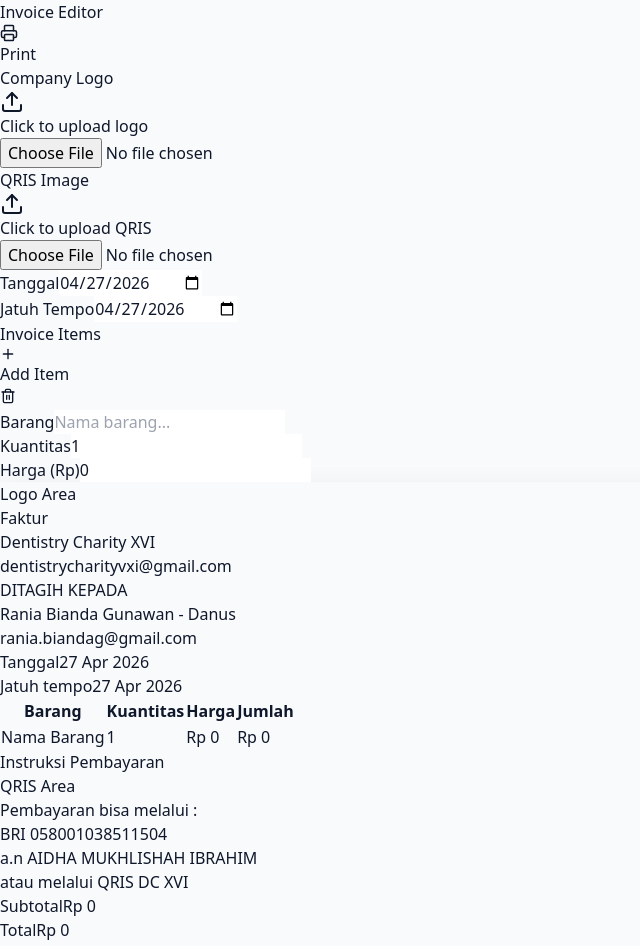
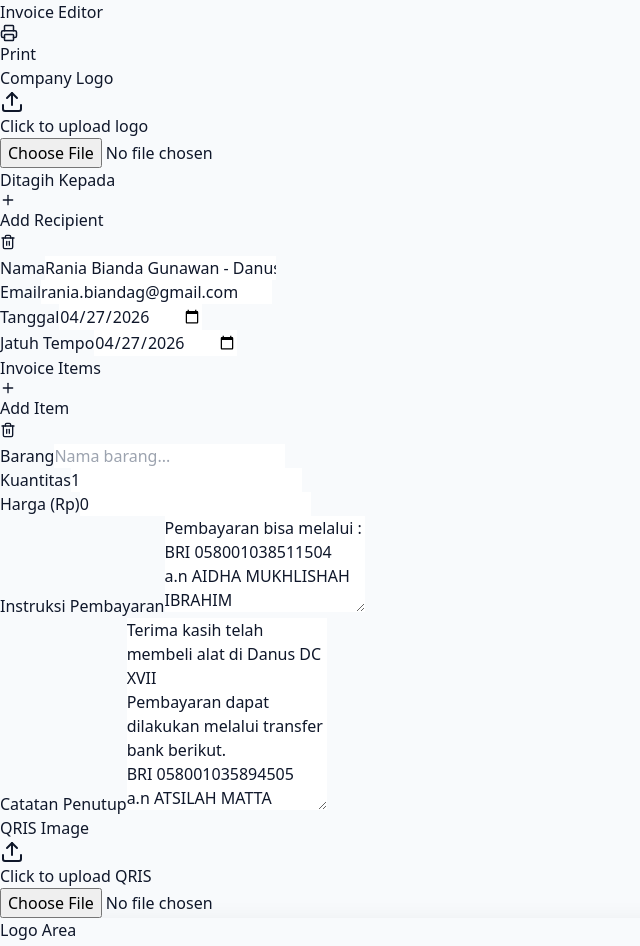
Before and after one commit to skyaerostudio/invoice-generator, a React (Vite) app: page / in a window 1280 px wide. Shown: the top 946 px of the page, without its empty margins (0-640 px from the left). Built offline with nearby package versions, Linux system fonts and the light colour scheme.

Commit message:
Update: editable notes, multiple recipients, and updated org name to XVII

```diff
--- a/src/App.jsx
+++ b/src/App.jsx
@@ -8,9 +8,23 @@ const App = () => {
   const [qris, setQris] = useState(null);
   const [tanggal, setTanggal] = useState(format(new Date(), 'yyyy-MM-dd'));
   const [jatuhTempo, setJatuhTempo] = useState(format(new Date(), 'yyyy-MM-dd'));
+  const [recipients, setRecipients] = useState([
+    { id: 1, name: 'Rania Bianda Gunawan - Danus', email: 'rania.biandag@gmail.com' }
+  ]);
   const [items, setItems] = useState([
     { id: 1, name: '', quantity: 1, cost: 0 }
   ]);
+  const [paymentInstructions, setPaymentInstructions] = useState(`Pembayaran bisa melalui :
+BRI 058001038511504
+a.n AIDHA MUKHLISHAH IBRAHIM
+atau melalui QRIS DC XVII`);
+  const [closingNotes, setClosingNotes] = useState(`Terima kasih telah membeli alat di Danus DC XVII
+Pembayaran dapat dilakukan melalui transfer bank berikut.
+BRI 058001035894505
+a.n ATSILAH MATTA IBRAHIM
+atau melalui WRIS DC XVII.
+Apabila sudah membayar, harap untuk konfirmasi ke
+Zahra Salsabila (2022)`);
 
   const subtotal = items.reduce((acc, item) => acc + (item.quantity * item.cost), 0);
 
@@ -48,6 +62,25 @@ const App = () => {
         return { ...item, [field]: value };
       }
       return item;
+    }));
+  };
+
+  const addRecipient = () => {
+    setRecipients([...recipients, { id: Date.now(), name: '', email: '' }]);
+  };
+
+  const removeRecipient = (id) => {
+    if (recipients.length > 1) {
+      setRecipients(recipients.filter(r => r.id !== id));
+    }
+  };
+
+  const updateRecipient = (id, field, value) => {
+    setRecipients(recipients.map(r => {
+      if (r.id === id) {
+        return { ...r, [field]: value };
+      }
+      return r;
     }));
   };
 
@@ -96,27 +129,51 @@ const App = () => {
           </div>
         </section>
 
-        {/* QRIS Upload */}
+        {/* Recipients Section */}
         <section className="mb-8">
-          <label className="block text-sm font-medium text-slate-700 mb-2">QRIS Image</label>
-          <div className="relative border-2 border-dashed border-slate-200 rounded-xl p-4 hover:border-blue-400 transition-colors">
-            {qris ? (
-              <div className="relative w-full h-32 flex items-center justify-center">
-                <img src={qris} alt="QRIS Preview" className="max-h-full max-w-full object-contain" />
+          <div className="flex items-center justify-between mb-4">
+            <h2 className="text-lg font-semibold text-slate-800">Ditagih Kepada</h2>
+            <button
+              onClick={addRecipient}
+              className="text-blue-600 hover:text-blue-700 flex items-center gap-1 text-sm font-medium"
+            >
+              <Plus size={16} />
+              Add Recipient
+            </button>
+          </div>
+          <div className="space-y-4">
+            {recipients.map((recipient) => (
+              <div key={recipient.id} className="p-4 border border-slate-100 rounded-xl bg-slate-50 relative group">
                 <button
-                  onClick={() => setQris(null)}
-                  className="absolute -top-2 -right-2 p-1 bg-red-100 text-red-600 rounded-full hover:bg-red-200"
+                  onClick={() => removeRecipient(recipient.id)}
+                  className="absolute top-2 right-2 text-slate-400 hover:text-red-500 opacity-0 group-hover:opacity-100 transition-opacity"
                 >
-                  <X size={16} />
+                  <Trash2 size={16} />
                 </button>
+                <div className="space-y-3">
+                  <div>
+                    <label className="block text-xs font-medium text-slate-500 mb-1">Nama</label>
+                    <input
+                      type="text"
+                      placeholder="Nama penerima..."
+                      value={recipient.name}
+                      onChange={(e) => updateRecipient(recipient.id, 'name', e.target.value)}
+                      className="w-full bg-transparent border-b border-slate-200 focus:border-blue-500 outline-none py-1 text-sm transition-colors"
+                    />
+                  </div>
+                  <div>
+                    <label className="block text-xs font-medium text-slate-500 mb-1">Email</label>
+                    <input
+                      type="email"
+                      placeholder="Email penerima..."
+                      value={recipient.email}
+                      onChange={(e) => updateRecipient(recipient.id, 'email', e.target.value)}
+                      className="w-full bg-transparent border-b border-slate-200 focus:border-blue-500 outline-none py-1 text-sm transition-colors"
+                    />
+                  </div>
+                </div>
               </div>
-            ) : (
-              <div className="flex flex-col items-center py-4">
-                <Upload className="text-slate-400 mb-2" size={24} />
-                <p className="text-xs text-slate-500">Click to upload QRIS</p>
-                <input type="file" className="absolute inset-0 opacity-0 cursor-pointer" onChange={handleQrisUpload} accept="image/*" />
-              </div>
-            )}
+            ))}
           </div>
         </section>
 
@@ -198,6 +255,54 @@ const App = () => {
             ))}
           </div>
         </section>
+
+        {/* Notes Sections */}
+        <section className="mb-8 space-y-6">
+          <div>
+            <label className="block text-sm font-medium text-slate-700 mb-2">Instruksi Pembayaran</label>
+            <textarea
+              rows={4}
+              value={paymentInstructions}
+              onChange={(e) => setPaymentInstructions(e.target.value)}
+              className="w-full p-3 border border-slate-200 rounded-xl focus:ring-2 focus:ring-blue-500 focus:border-blue-500 outline-none transition-all text-sm"
+              placeholder="Masukkan instruksi pembayaran..."
+            />
+          </div>
+          <div>
+            <label className="block text-sm font-medium text-slate-700 mb-2">Catatan Penutup</label>
+            <textarea
+              rows={8}
+              value={closingNotes}
+              onChange={(e) => setClosingNotes(e.target.value)}
+              className="w-full p-3 border border-slate-200 rounded-xl focus:ring-2 focus:ring-blue-500 focus:border-blue-500 outline-none transition-all text-sm"
+              placeholder="Masukkan catatan penutup..."
+            />
+          </div>
+        </section>
+
+        {/* QRIS Upload */}
+        <section className="mb-8">
+          <label className="block text-sm font-medium text-slate-700 mb-2">QRIS Image</label>
+          <div className="relative border-2 border-dashed border-slate-200 rounded-xl p-4 hover:border-blue-400 transition-colors">
+            {qris ? (
+              <div className="relative w-full h-32 flex items-center justify-center">
+                <img src={qris} alt="QRIS Preview" className="max-h-full max-w-full object-contain" />
+                <button
+                  onClick={() => setQris(null)}
+                  className="absolute -top-2 -right-2 p-1 bg-red-100 text-red-600 rounded-full hover:bg-red-200"
+                >
+                  <X size={16} />
+                </button>
+              </div>
+            ) : (
+              <div className="flex flex-col items-center py-4">
+                <Upload className="text-slate-400 mb-2" size={24} />
+                <p className="text-xs text-slate-500">Click to upload QRIS</p>
+                <input type="file" className="absolute inset-0 opacity-0 cursor-pointer" onChange={handleQrisUpload} accept="image/*" />
+              </div>
+            )}
+          </div>
+        </section>
       </div>
 
       {/* Preview Panel */}
@@ -207,8 +312,11 @@ const App = () => {
           qris={qris}
           tanggal={tanggal}
           jatuhTempo={jatuhTempo}
+          recipients={recipients}
           items={items}
           subtotal={subtotal}
+          paymentInstructions={paymentInstructions}
+          closingNotes={closingNotes}
         />
       </div>
     </div>
--- a/src/components/InvoicePreview.jsx
+++ b/src/components/InvoicePreview.jsx
@@ -1,7 +1,17 @@
 import { format, parseISO } from 'date-fns';
 import { id } from 'date-fns/locale';
 
-const InvoicePreview = ({ logo, qris, tanggal, jatuhTempo, items, subtotal }) => {
+const InvoicePreview = ({
+  logo,
+  qris,
+  tanggal,
+  jatuhTempo,
+  recipients,
+  items,
+  subtotal,
+  paymentInstructions,
+  closingNotes
+}) => {
   const formatCurrency = (amount) => {
     return new Intl.NumberFormat('id-ID', {
       style: 'currency',
@@ -33,17 +43,21 @@ const InvoicePreview = ({ logo, qris, tanggal, jatuhTempo, items, subtotal }) =>
         </div>
         <div className="text-right">
           <h1 className="text-3xl font-normal text-slate-800 mb-2">Faktur</h1>
-          <p className="font-bold text-slate-800">Dentistry Charity XVI</p>
+          <p className="font-bold text-slate-800">Dentistry Charity XVII</p>
           <p className="text-slate-600">dentistrycharityvxi@gmail.com</p>
         </div>
       </div>
 
       {/* Info Section */}
       <div className="grid grid-cols-2 gap-8 mb-12 bg-slate-50 p-8 rounded-lg">
-        <div>
+        <div className="space-y-4">
           <h2 className="text-sm font-bold text-slate-500 uppercase tracking-wider mb-2">DITAGIH KEPADA</h2>
-          <p className="font-bold text-slate-800">Rania Bianda Gunawan - Danus</p>
-          <p className="text-slate-600">rania.biandag@gmail.com</p>
+          {recipients.map((recipient) => (
+            <div key={recipient.id} className="mb-2 last:mb-0">
+              <p className="font-bold text-slate-800">{recipient.name || 'Nama Penerima'}</p>
+              {recipient.email && <p className="text-slate-600">{recipient.email}</p>}
+            </div>
+          ))}
         </div>
         <div className="text-right space-y-1">
           <div className="grid grid-cols-2 gap-2">
@@ -92,11 +106,8 @@ const InvoicePreview = ({ logo, qris, tanggal, jatuhTempo, items, subtotal }) =>
               </div>
             )}
           </div>
-          <div className="text-xs text-slate-600 space-y-1">
-            <p>Pembayaran bisa melalui :</p>
-            <p>BRI 058001038511504</p>
-            <p>a.n AIDHA MUKHLISHAH IBRAHIM</p>
-            <p>atau melalui QRIS DC XVI</p>
+          <div className="text-xs text-slate-600 whitespace-pre-line leading-relaxed">
+            {paymentInstructions}
           </div>
         </div>
 
@@ -121,14 +132,8 @@ const InvoicePreview = ({ logo, qris, tanggal, jatuhTempo, items, subtotal }) =>
 
       {/* Closing Text */}
       <div className="mt-12 pt-12 border-t border-slate-100">
-        <div className="text-sm text-slate-600 space-y-2">
-          <p>Terima kasih telah membeli alat di Danus DC XVI</p>
-          <p>Pembayaran dapat dilakukan melalui transfer bank berikut.</p>
-          <p>BRI 058001035894505</p>
-          <p>a.n ATSILAH MATTA IBRAHIM</p>
-          <p>atau melalui WRIS DC XVI.</p>
-          <p>Apabila sudah membayar, harap untuk konfirmasi ke</p>
-          <p>Zahra Salsabila (2022)</p>
+        <div className="text-sm text-slate-600 whitespace-pre-line leading-relaxed">
+          {closingNotes}
         </div>
       </div>
 
```
